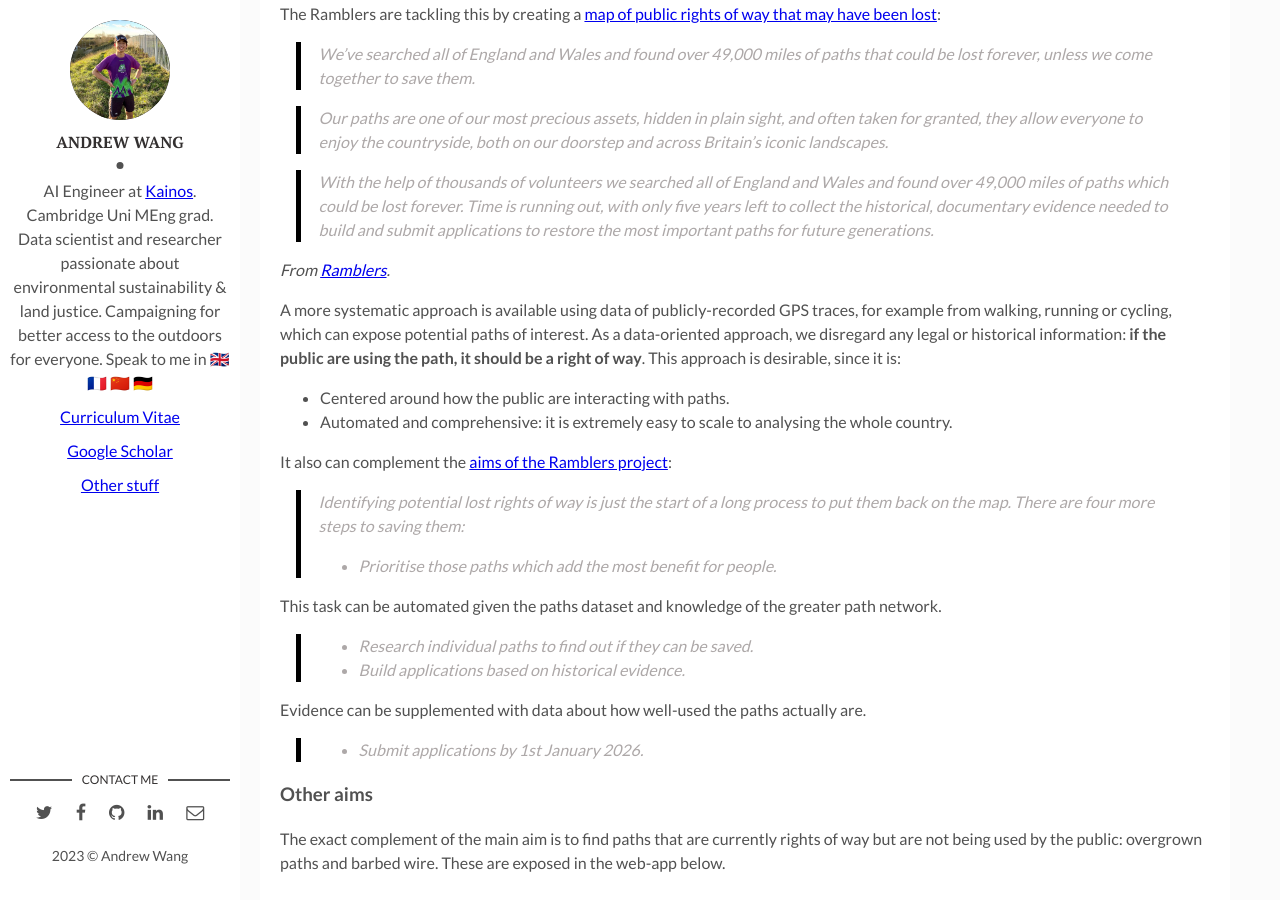
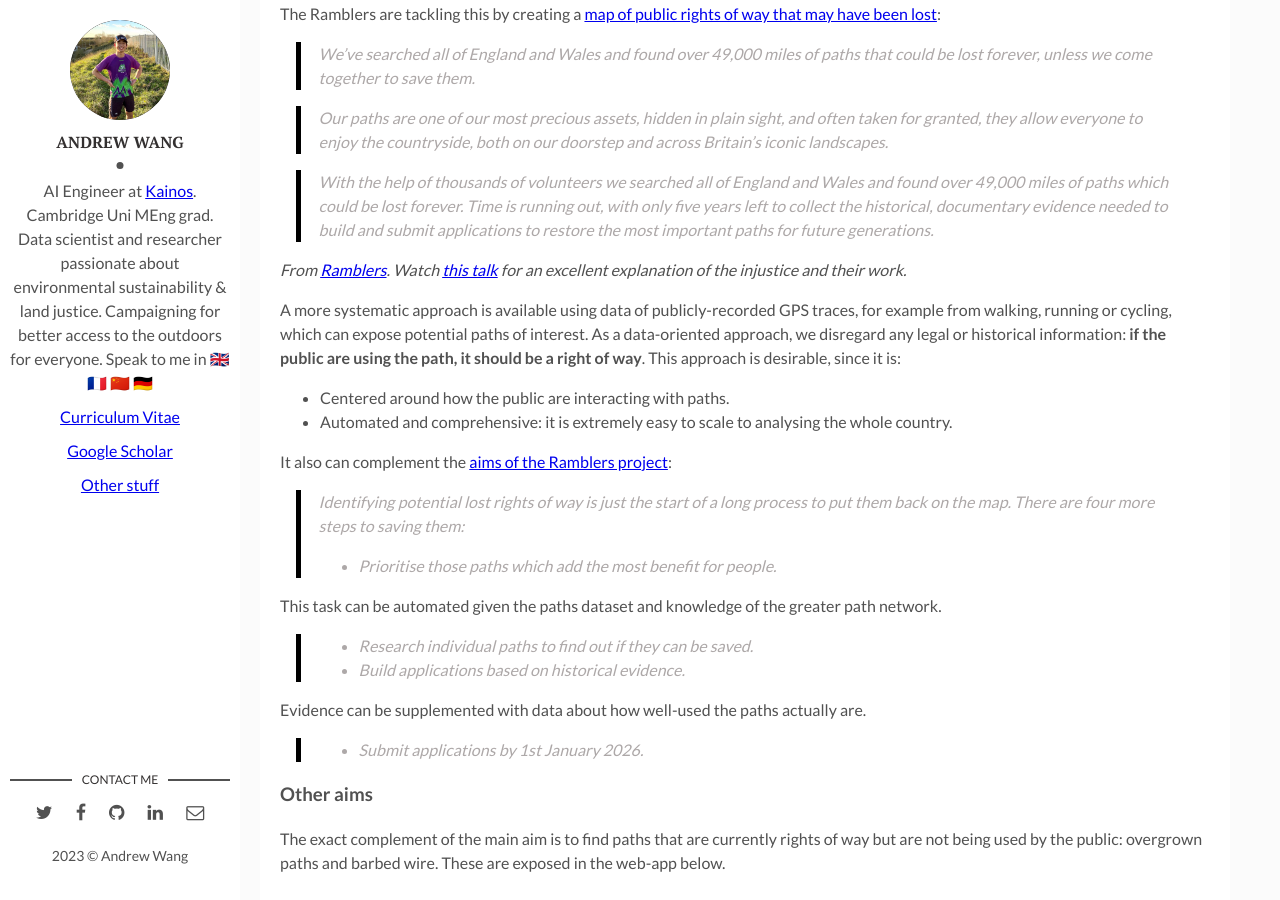
Before and after one commit to Andrewwango/andrewwango.github.io, a Jekyll site: the page built from _posts/2022-08-02-prow_ml.markdown, in a window 1280 px wide and 900 px high, scrolled down 884 px. Built offline with Jekyll 4.4.1, drawn with Linux system fonts in a browser that asks for light colours.

Commit message:
add link to jack

```diff
--- a/_posts/2022-08-02-prow_ml.markdown
+++ b/_posts/2022-08-02-prow_ml.markdown
@@ -33,7 +33,7 @@ The Ramblers are tackling this by creating a [map of public rights of way that m
 
 > With the help of thousands of volunteers we searched all of England and Wales and found over 49,000 miles of paths which could be lost forever. Time is running out, with only five years left to collect the historical, documentary evidence needed to build and submit applications to restore the most important paths for future generations.
 
-_From [Ramblers](https://www.ramblers.org.uk/get-involved/campaign-with-us/dont-lose-your-way-2026.aspx)._
+_From [Ramblers](https://www.ramblers.org.uk/get-involved/campaign-with-us/dont-lose-your-way-2026.aspx). Watch [this talk](https://www.youtube.com/watch?v=N0oSG4iEy0Q&list=PLJsLOysi1d5Ebb_Gxvk1Kuck5dYD6P0HW) for an excellent explanation of the injustice and their work._
 
 A more systematic approach is available using data of publicly-recorded GPS traces, for example from walking, running or cycling, which can expose potential paths of interest. As a data-oriented approach, we disregard any legal or historical information: **if the public are using the path, it should be a right of way**. This approach is desirable, since it is:
 
```
